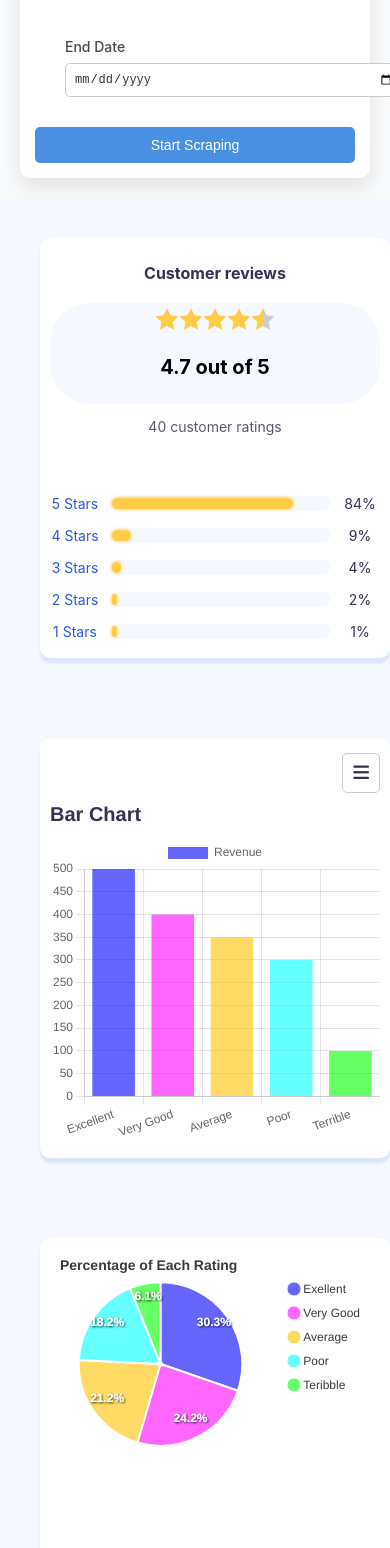
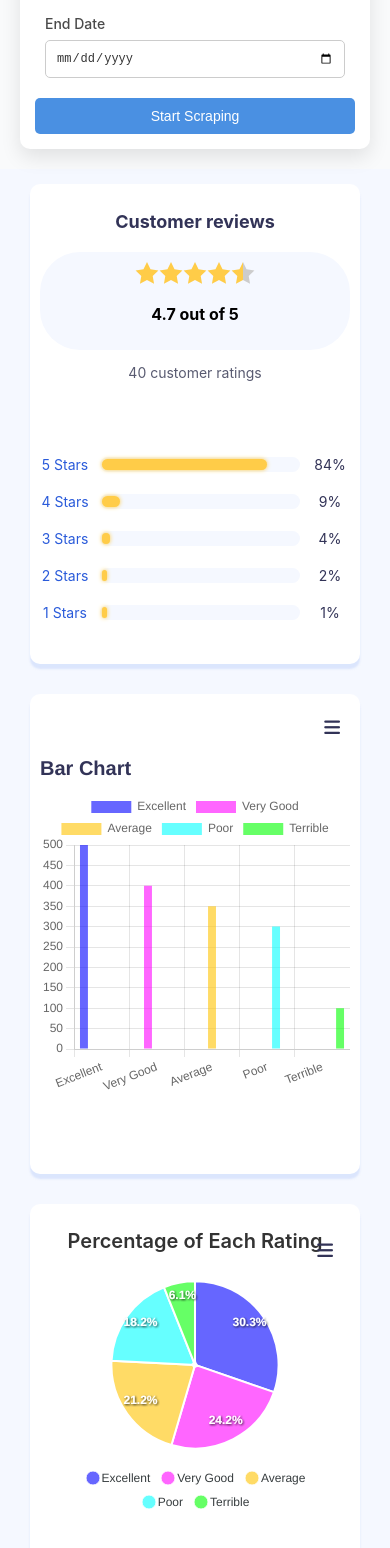
Before and after one commit to chantithya/display-google-review, a React (Create React App) app: page / in a window 390 px wide. Shown: the part 398-1946 px from the top of the page. Built offline with nearby package versions, Linux system fonts and the light colour scheme.

Commit message:
update piechart download and responsive web page

```diff
--- a/src/App.css
+++ b/src/App.css
@@ -1,3 +1,16 @@
+/* Global box-sizing rule */
+*,
+*::before,
+*::after {
+  box-sizing: border-box;
+}
+
+body, html {
+  margin: 0;
+  padding: 0;
+}
+
+/* Center-align App content */
 .App {
   text-align: center;
 }
@@ -37,8 +50,9 @@
   }
 }
 
+/* Form styles */
 .row {
-  margin-top: 60px;
+  margin-top: 75px;
 }
 
 .spacer {
@@ -49,7 +63,7 @@ h1 {
   color: #323357; /* Title color */
 }
 
-/* Container for centering the form */
+/* Center form container */
 .App-container {
   display: flex;
   justify-content: center;
@@ -59,7 +73,7 @@ h1 {
   padding: 20px;
 }
 
-/* Styling the form card */
+/* Form card styling */
 .form-app {
   background-color: #ffffff;
   padding: 40px;
@@ -70,7 +84,6 @@ h1 {
   text-align: left;
 }
 
-/* Title and description styles */
 .form-title {
   font-size: 24px;
   font-weight: 600;
@@ -88,7 +101,7 @@ h1 {
 
 /* Input field styles */
 .form-group {
-  margin: 20px;
+  margin-bottom: 20px;
 }
 
 .form-label {
@@ -133,29 +146,61 @@ h1 {
   transform: translateY(-2px);
 }
 
-/* Responsive styles */
+/* Responsive Design for Tablets */
 @media (max-width: 768px) {
   .form-app {
-    padding: 30px;
+    padding: 20px;
   }
 
   .form-title {
-    font-size: 22px;
+    font-size: 20px;
   }
 
   .form-description {
     font-size: 13px;
   }
 
+  .form-group {
+    margin-bottom: 15px;
+  }
+
   .submit-btn {
-    font-size: 15px;
+    font-size: 14px;
+    padding: 10px;
   }
 }
 
+/* Responsive Design for Mobile Devices */
+@media (max-width: 480px) {
+  .form-app {
+    padding: 15px;
+    max-width: 100%;
+  }
 
-/* sum of star */
+  .form-title {
+    font-size: 18px;
+  }
 
-/* Main container styles */
+  .form-description {
+    font-size: 12px;
+  }
+
+  .form-group {
+    margin-bottom: 10px;
+  }
+
+  .form-input {
+    font-size: 12px;
+    padding: 10px;
+  }
+
+  .submit-btn {
+    font-size: 14px;
+    padding: 10px;
+  }
+}
+
+/* Container for star ratings and reviews */
 .container {
   display: flex;
   flex-wrap: wrap;
@@ -166,28 +211,24 @@ h1 {
   gap: 20px;
 }
 
-/* Each form-group section */
 .container > .form-group {
   flex: 1;
-  min-width: 250px; /* Ensures each form-group takes at least 250px */
-  max-width: 100%; /* Keeps the form-group flexible */
-  margin: 10px;
+  min-width: 250px;
+  margin: -15px;
   padding: 20px;
-  box-sizing: border-box; /* Ensures padding doesn't affect width */
 }
 
-/* Review container */
+/* Review section */
 .review-container {
   background-color: #ffffff;
   border-radius: 10px;
   padding: 40px 30px;
   width: 100%;
   box-shadow: 0px 5px 2px rgba(193, 211, 251, 0.5);
-  margin: 0 auto; /* Centers the review-container */
-  height: 390px;
+  margin: 0 auto;
+  height: 480px;
 }
 
-/* Title inside review container */
 .title {
   font-weight: bold;
   font-size: 20px;
@@ -196,7 +237,6 @@ h1 {
   margin-bottom: 20px;
 }
 
-/* Total ratings section */
 .total-wrap {
   margin-top: 20px;
   margin-bottom: 5px;
@@ -205,22 +245,16 @@ h1 {
   display: flex;
   align-items: center;
   justify-content: space-between;
-  padding: 10px 15px;
+  padding: 0px 20px 0px 20px;
 }
 
-/* Spacer for each star rating */
-.spacer {
-  margin-bottom: 15px;
-}
-
-/* Text for total ratings */
 .amount-text {
   font-size: 16px;
   color: #595b71;
   text-align: center;
 }
 
-/* Responsive behavior */
+/* Responsive adjustments */
 @media (max-width: 1024px) {
   .container {
     flex-direction: column;
@@ -246,7 +280,7 @@ h1 {
 
 @media (max-width: 480px) {
   .container {
-    padding: 10px; /* Reduce padding on small screens */
+    padding: 10px;
   }
 
   .form-group {
@@ -272,54 +306,3 @@ h1 {
     font-size: 14px;
   }
 }
-
-
-
-
-/*  */
-
-/* Responsive behavior for different screen sizes */
-@media (max-width: 768px) {
-  .container {
-    flex-direction: column; /* Stacks items vertically on smaller screens */
-  }
-
-  .review-container {
-    width: 100%;
-    max-width: 100%;
-  }
-
-  .container > div {
-    min-width: 100%;
-  }
-}
-
-
-@media (max-width: 480px) {
-  .form-app {
-    padding: 15px;
-  }
-
-  .form-input {
-    padding: 8px;
-    font-size: 12px;
-  }
-
-  .submit-btn {
-    font-size: 14px;
-    padding: 10px;
-  }
-
-  .title {
-    font-size: 16px;
-  }
-
-  .container > div {
-    font-size: 20px;
-    padding: 5px;
-  }
-
-  .total-wrap {
-    padding: 5px;
-  }
-}
--- a/src/App.js
+++ b/src/App.js
@@ -27,6 +27,36 @@ export default function App() {
     setStartDate('');
     setEndDate('');
   }
+
+
+  // barchart
+  const chartData = [
+    {
+      label: "Excellent",
+      values: [500, 0, 0, 0, 0], // Only for Excellent
+      color: "rgba(0, 0, 255, 0.6)",
+    },
+    {
+      label: "Very Good",
+      values: [0, 400, 0, 0, 0], // Only for Very Good
+      color: "rgba(255, 0, 255, 0.6)",
+    },
+    {
+      label: "Average",
+      values: [0, 0, 350, 0, 0], // Only for Average
+      color: "rgba(255, 195, 0, 0.6)",
+    },
+    {
+      label: "Poor",
+      values: [0, 0, 0, 300, 0], // Only for Poor
+      color: "rgba(0, 255, 255, 0.6)",
+    },
+    {
+      label: "Terrible",
+      values: [0, 0, 0, 0, 100], // Only for Terrible
+      color: "rgba(0, 255, 0, 0.6)",
+    },
+  ];
 
   return (
     <div className="App">
@@ -90,6 +120,7 @@ export default function App() {
       <div className="container">
         <div className='form-group'>
           <div className="review-container">
+
               <h1 className="title">Customer reviews</h1>
                 <div>
                   <TotalWrap rating={4.7} />
@@ -113,11 +144,14 @@ export default function App() {
                     <Percentagebar starText="1 Stars" percentage={1} />
                   </div>
                 </div>
+
+
+
           </div>
         </div>
         <div className='form-group'>
           <div className="review-container">
-            <Barchart />
+            <Barchart chartData={chartData} />
           </div>
         </div>
         <div className='form-group'>
--- a/src/components/Barchart.css
+++ b/src/components/Barchart.css
@@ -12,7 +12,7 @@
     align-items: center;
     padding: 8px;
     border-radius: 5px;
-    border: 1px solid #ccc;
+    /* border: 1px solid #ccc; */
     cursor: pointer;
     font-size: 11px;
   }
@@ -33,12 +33,13 @@
     border-radius: 5px;
     z-index: 10;
     width: 150px; /* Adjust width as needed */
+    padding: 5px;
   }
 
   .option {
     padding: 8px;
     cursor: pointer;
-    font-size: 11px;
+    font-size: 14px;
   }
 
   .option:hover {
--- a/src/components/Barchart.js
+++ b/src/components/Barchart.js
@@ -14,25 +14,18 @@ defaults.plugins.title.align = "start";
 defaults.plugins.title.font.size = 20;
 defaults.plugins.title.color = "#323357";
 
-export default function Barchart() {
+export default function Barchart({ chartData }) {
   const chartRef = useRef(null);
   const [isDropdownOpen, setIsDropdownOpen] = useState(false);
 
+  // Prepare dynamic data for the chart
   const data = {
     labels: ["Excellent", "Very Good", "Average", "Poor", "Terrible"],
-    datasets: [
-      {
-        label: "Revenue",
-        data: [500, 400, 350, 300, 100],
-        backgroundColor: [
-          "rgba(0, 0, 255, 0.6)",
-          "rgba(255, 0, 255, 0.6)",
-          "rgba(255, 195, 0, 0.6)",
-          "rgba(0, 255, 255, 0.6)",
-          "rgba(0, 255, 0, 0.6)",
-        ],
-      },
-    ],
+    datasets: chartData.map((dataset) => ({
+      label: dataset.label,
+      data: dataset.values, // Directly use the values array from chartData
+      backgroundColor: dataset.color,
+    })),
   };
 
   const options = {
@@ -70,14 +63,20 @@ export default function Barchart() {
 
   // Function to download the data as CSV
   const downloadCSV = () => {
-    const csvData = [
-      ["Label", "Revenue"],
-      ...data.labels.map((label, index) => [label, data.datasets[0].data[index]]),
-    ]
-      .map(row => row.join(","))
-      .join("\n");
+    // Create an array for the CSV data
+    const csvData = data.labels.map((label, index) => {
+        // Get the value for the current label from each dataset
+        const value = data.datasets.reduce((acc, dataset) => {
+            return acc + dataset.data[index]; // Sum the values for each dataset
+        }, 0); // Start with 0
 
-    const blob = new Blob([csvData], { type: 'text/csv' });
+        return `${label},${value}`; // Return the label and its total value
+    });
+
+    // Join the data into CSV format
+    const csvContent = csvData.join("\n");
+
+    const blob = new Blob([csvContent], { type: 'text/csv' });
     const url = window.URL.createObjectURL(blob);
     const a = document.createElement('a');
     a.href = url;
@@ -85,6 +84,7 @@ export default function Barchart() {
     a.click();
     window.URL.revokeObjectURL(url);
   };
+
 
   // Handle format selection
   const handleSelectFormat = (format) => {
@@ -97,6 +97,7 @@ export default function Barchart() {
   };
 
   return (
+    <div className="barchart-container">
       <div style={{ height: '350px', position: 'relative' }}>
         {/* Menu for Download Options */}
         <div className="menu">
@@ -107,10 +108,10 @@ export default function Barchart() {
             {isDropdownOpen && (
               <div className="options">
                 <div className="option" onClick={() => handleSelectFormat('png')}>
-                Download PNG
+                  📷 Download PNG
                 </div>
                 <div className="option" onClick={() => handleSelectFormat('csv')}>
-                Download CSV
+                  📊 Download CSV
                 </div>
               </div>
             )}
@@ -120,5 +121,6 @@ export default function Barchart() {
         {/* Bar Chart */}
         <Bar ref={chartRef} data={data} options={options} />
       </div>
+    </div>
   );
 }
--- /dev/null
+++ b/src/components/Piechart.css
@@ -0,0 +1,97 @@
+.piechart-container {
+    position: relative;
+    /* padding: 20px; */
+    max-width: 600px;
+    margin: 0 auto;
+  }
+
+  .piechart-title {
+    text-align: center;
+    font-size: 24px;
+    font-weight: 600;
+    margin-bottom: 20px;
+    color: #333; /* Dark text color for contrast */
+  }
+
+  .piechart-chart {
+    margin-bottom: 10px; /* Space between chart and icon */
+  }
+
+  .menu-icon {
+    cursor: pointer;
+    font-size: 28px;
+    position: absolute;
+    top: 15px;
+    right: 15px;
+    color: #555; /* Default icon color */
+    transition: color 0.3s ease; /* Smooth color change */
+  }
+
+  .menu-icon:hover {
+    color: #007BFF; /* Change icon color on hover */
+  }
+
+  .menu-dropdown {
+    position: absolute;
+    top: 45px; /* Adjust dropdown position */
+    right: 15px;
+    background-color: #fff; /* White background for the dropdown */
+    border: 1px solid #ddd; /* Light gray border */
+    border-radius: 8px;
+    box-shadow: 0 4px 12px rgba(0, 0, 0, 0.15); /* Soft shadow */
+    z-index: 1000;
+    animation: fadeIn 0.3s ease; /* Fade-in animation */
+    overflow: hidden;
+    width: 160px; /* Fixed width for dropdown */
+  }
+
+  @keyframes fadeIn {
+    from { opacity: 0; transform: translateY(-10px); }
+    to { opacity: 1; transform: translateY(0); }
+  }
+
+  .menu-dropdown button {
+    display: flex;
+    align-items: center;
+    padding: 12px 16px;
+    width: 100%;
+    background: none; /* No background for buttons */
+    border: none; /* No border */
+    cursor: pointer; /* Pointer cursor */
+    text-align: left; /* Left align text */
+    font-size: 14px; /* Button font size */
+    color: #333; /* Text color */
+    transition: background-color 0.3s ease, color 0.3s ease; /* Smooth transition */
+  }
+
+  .menu-dropdown button:hover {
+    background-color: #f0f0f0; /* Light gray background on hover */
+    color: #007BFF; /* Change text color on hover */
+  }
+
+  .menu-dropdown button i {
+    margin-right: 8px; /* Space between icon and text */
+  }
+
+  /* Responsive Styles */
+  @media (max-width: 768px) {
+    .piechart-container {
+      padding: 10px; /* Less padding on smaller screens */
+    }
+
+    .piechart-title {
+      font-size: 20px; /* Smaller font size for the title */
+    }
+
+    .menu-icon {
+      font-size: 24px; /* Smaller menu icon on mobile */
+    }
+
+    .menu-dropdown {
+      width: 140px; /* Smaller dropdown width on mobile */
+    }
+
+    .menu-dropdown button {
+      font-size: 14px; /* Smaller button font size on mobile */
+    }
+  }
--- a/src/components/Piechart.js
+++ b/src/components/Piechart.js
@@ -1,27 +1,142 @@
-import React, { Component } from "react";
+import React, { useRef, useState, useEffect } from "react";
 import Chart from "react-apexcharts";
+import './Piechart.css'; // Import your CSS file
 
 export default function Piechart() {
+  const chartRef = useRef(null); // Reference for the chart instance
+  const [showMenu, setShowMenu] = useState(false); // State to toggle the menu
+  const [chartData, setChartData] = useState({
+    labels: ["Excellent", "Very Good", "Average", "Poor", "Terrible"],
+    series: [500, 400, 350, 300, 100],
+  });
+
+  // Example function to simulate data fetching or update
+  const updateData = () => {
+    // Simulate new data - you can replace this with real data fetching logic
+    const newData = {
+      labels: ["Excellent", "Very Good", "Average", "Poor", "Terrible"],
+      series: [
+        Math.floor(Math.random() * 1000),
+        Math.floor(Math.random() * 1000),
+        Math.floor(Math.random() * 1000),
+        Math.floor(Math.random() * 1000),
+        Math.floor(Math.random() * 1000),
+      ],
+    };
+    setChartData(newData);
+  };
+
+  // Function to download the chart as PNG
+  const handleDownloadPNG = () => {
+    if (chartRef.current) {
+      chartRef.current.chart.dataURI().then(({ imgURI }) => {
+        const link = document.createElement('a');
+        link.href = imgURI;
+        link.download = 'piechart-export.png';
+        link.click();
+      }).catch((error) => {
+        console.error("Error generating PNG:", error);
+      });
+    }
+  };
+
+  // Function to download the chart data as CSV
+  const handleDownloadCSV = () => {
+    // Create CSV content
+    let csvContent = "data:text/csv;charset=utf-8,Rating,Count\n";
+    chartData.labels.forEach((label, index) => {
+      csvContent += `${label},${chartData.series[index]}\n`;
+    });
+
+    // Create a download link and trigger the download
+    const encodedUri = encodeURI(csvContent);
+    const link = document.createElement("a");
+    link.setAttribute("href", encodedUri);
+    link.setAttribute("download", "piechart-data.csv");
+    document.body.appendChild(link); // Required for Firefox
+    link.click();
+    document.body.removeChild(link);
+  };
+
+  // Toggle menu visibility
+  const toggleMenu = () => {
+    setShowMenu(!showMenu);
+  };
+
   return (
+    <div className="piechart-container">
+      {/* Download Menu Icon */}
+      <div className="menu-icon" onClick={toggleMenu}>
+        <i className="fa-solid fa-bars icon"></i>
+      </div>
 
-    <div style={{ height: '350px', position: 'relative' }}>
+      {/* Dropdown menu */}
+      {showMenu && (
+        <div className="menu-dropdown">
+          <button onClick={handleDownloadPNG}>📷 Download PNG</button>
+          <button onClick={handleDownloadCSV}>📊 Download CSV</button>
+          <button onClick={updateData}>🔄 Update Data</button> {/* Button to update data */}
+        </div>
+      )}
+
+      {/* Chart title */}
+      <div className="piechart-title">Percentage of Each Rating</div>
+
+      {/* Pie chart */}
+      <div className="piechart-chart">
         <Chart
+          ref={chartRef} // Attach ref to the chart instance
+          id="piechart" // Add id for the chart
           type="pie"
-              series= {[500, 400, 350, 300, 100]}
+          series={chartData.series} // Use dynamic data series
           options={{
-                  title: { text: "Percentage of Each Rating"},
-                  labels: ["Exellent", "Very Good", "Average", "Poor", "Teribble"],
+            labels: chartData.labels, // Use dynamic data labels
             fill: {
               colors: [
-                        "rgba(0, 0, 255, 0.6)", // Exellent
-                        "rgba(255, 0, 255,0.6)", // Very Good
-                        "rgba(255, 195, 0,0.6)", // Average
-                        "rgba(0, 255, 255,0.6)", // Poor
-                        "rgba(0, 255, 0,0.6)"  // Terrible
+                "rgba(0, 0, 255, 0.6)",    // Excellent
+                "rgba(255, 0, 255, 0.6)",  // Very Good
+                "rgba(255, 195, 0, 0.6)",  // Average
+                "rgba(0, 255, 255, 0.6)",  // Poor
+                "rgba(0, 255, 0, 0.6)"     // Terrible
               ]
             },
+            legend: {
+              position: 'bottom',
+              horizontalAlign: 'center',
+            },
+            plotOptions: {
+              pie: {
+                expandOnClick: true,
+              }
+            },
+            responsive: [
+              {
+                breakpoint: 768, // For tablet and smaller screens
+                options: {
+                  chart: {
+                    width: '100%',
+                  },
+                  legend: {
+                    position: 'bottom',
+                  },
+                },
+              },
+              {
+                breakpoint: 480, // For mobile phones
+                options: {
+                  chart: {
+                    width: '100%',
+                  },
+                  legend: {
+                    position: 'bottom',
+                    fontSize: '12px',
+                  },
+                },
+              }
+            ]
           }}
         />
       </div>
-  )
+    </div>
+  );
 }
```
Lines whose indentation alone changed are shown as unchanged.
